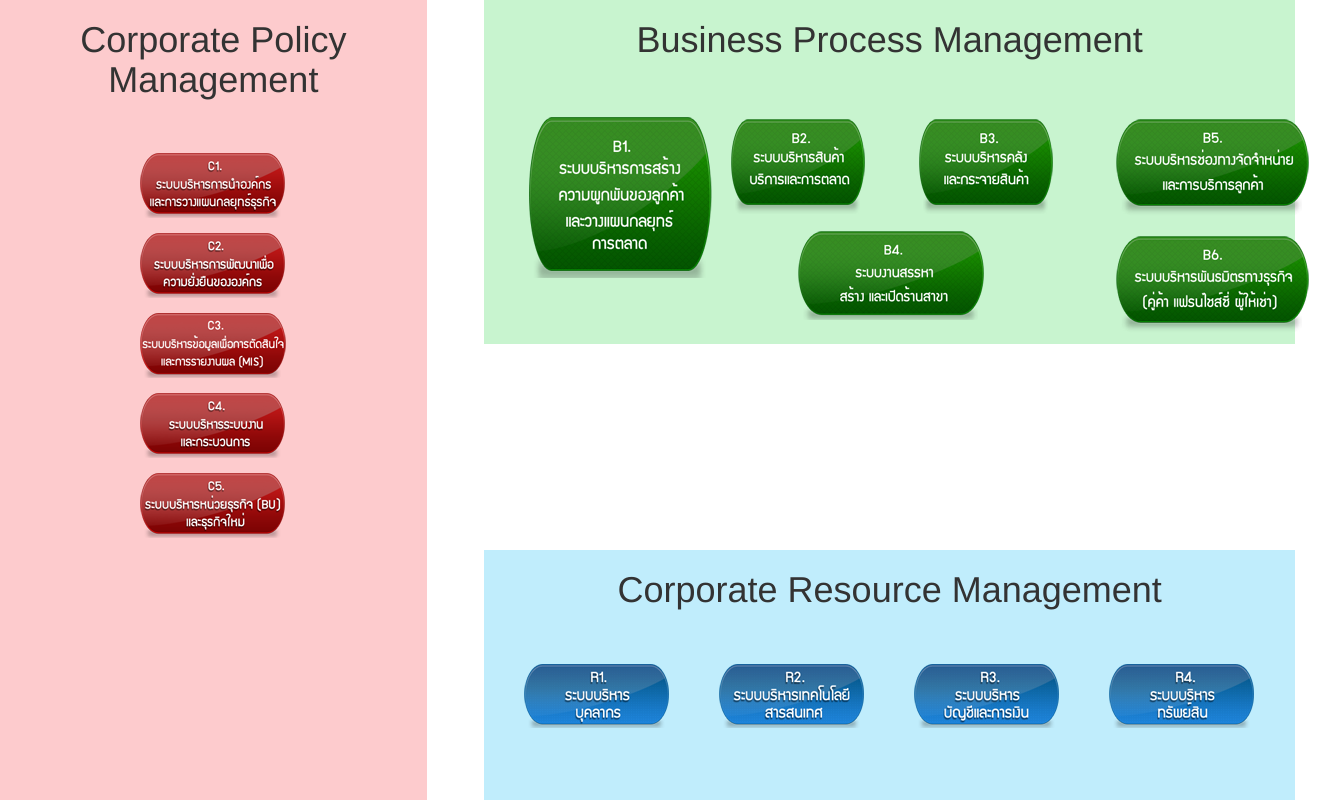
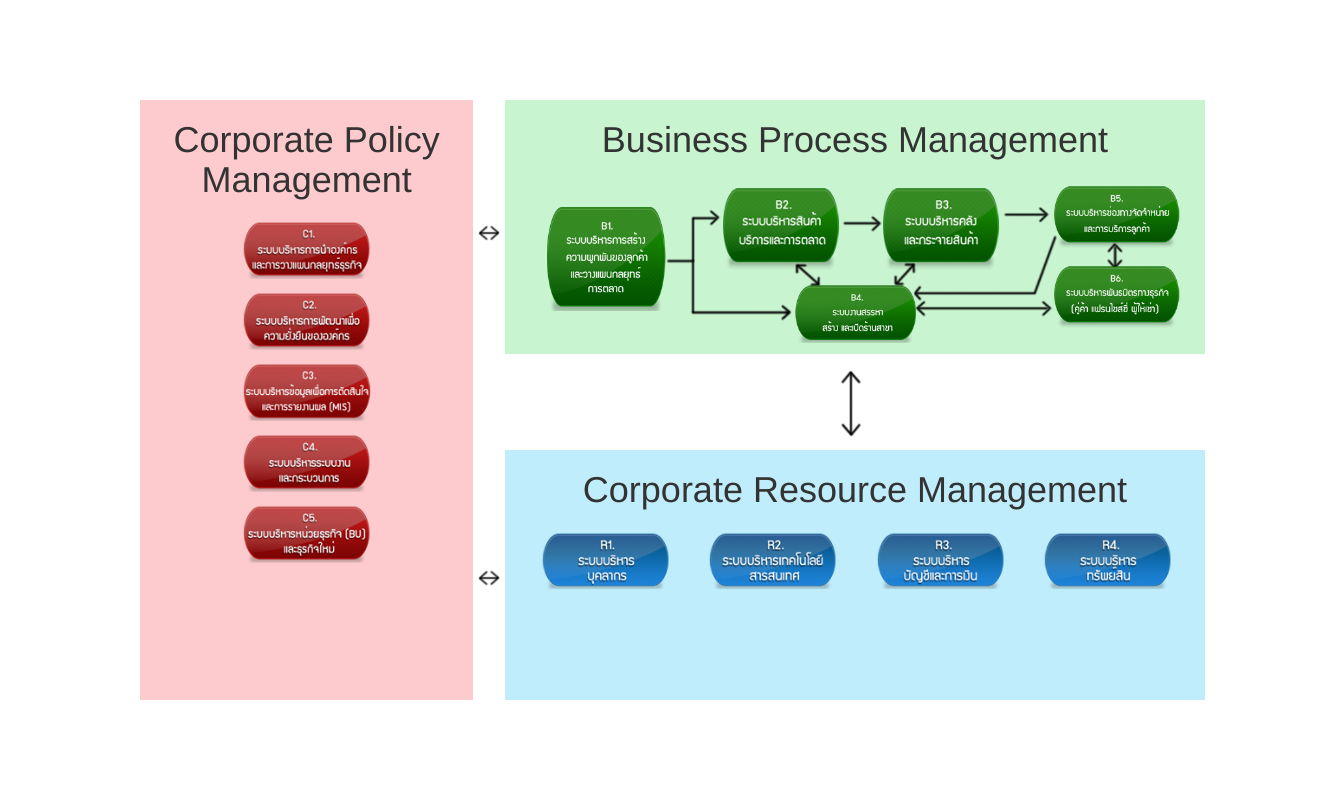
Before and after one commit to vtno/CPWA, a plain HTML site: page index.html in a window 1280 px wide. Shown: the whole page, 1319 px wide, since content can reach past the window. Drawn offline with nearby package versions, Linux system fonts and the light colour scheme.

Commit message:
add arrow

```diff
--- a/css/styles.css
+++ b/css/styles.css
@@ -4,9 +4,44 @@
 }
 .bpm{
   background-color: #c8f4cf;
-  width: 95%;
-  right: 0;
+  background-image: url('../images/Screen Shot 2016-09-14 at 8.07.00 PM@3x.png');
+  background-size: cover;
+  width: 700px;
+  right: -50px;
   position: absolute;
+}
+.img-arrow {
+  position: absolute;
+  z-index: 20;
+  left: 700px;
+  top: 270px;
+  width: 22px;
+}
+.arrow-side {
+  position: absolute;
+  z-index: 20;
+  left: 338px;
+  top: 125px;
+  width: 22px;
+}
+.arrow-side2 {
+  position: absolute;
+  z-index: 20;
+  left: 338px;
+  top: 470px;
+  width: 22px;
+}
+.container-fluid {
+  width: 1000px!important;
+  position: relative;
+  top: 50%;
+  left: 0;
+  right:0;
+  margin: 0 auto;
+  transform: translateY(-50%)
+}
+img {
+  width: 130px
 }
 .cpm {
   background-color: #fdcbcd;
@@ -23,8 +58,8 @@
 .crm {
   vertical-align: middle;
   background-color: #c0edfc;
-  width: 95%;
-  right: 0;
+  width: 700px;
+  right: -50px;
   height: 250px;
   margin-top: 50px;
   bottom: 0;
@@ -37,7 +72,7 @@
   height: auto;
 }
 h1 {
-  margin-bottom: 50px
+  margin-bottom: 20px
 }
 
 .dropdown-toggle {
--- a/index.html
+++ b/index.html
@@ -12,11 +12,14 @@
 
 <body>
   <div class="container-fluid">
+    <img src='./images/Screen Shot 2016-09-14 at 8.40.50 PM@3x.png' class='img-arrow'>
+    <img src='./images/short.png' class='arrow-side'>
+    <img src='./images/short.png' class='arrow-side2'>
     <div class="row text-center">
-      <div class="col-md-4 cpm">
+      <div class="col-xs-4 cpm">
         <h1>Corporate Policy Management</h1>
         <div class="row">
-          <div class="dropdown col-md-6 col-md-offset-3">
+          <div class="dropdown col-xs-6 col-xs-offset-3">
             <button id="c1" class="dropdown-toggle" data-toggle="dropdown" aria-haspopup="true" aria-expanded="false" title=''>
               <img src="images/button/C/C-Resize/c1-light.png" alt="c1" id="c1-hover" class='hover'>
               <img src="images/button/C/C-Resize/c1.png" alt="c1" id="c1-normal" class='normal'>
@@ -119,7 +122,7 @@
               </li>
             </ul>
           </div>
-          <div class="dropdown col-md-6 col-md-offset-3">
+          <div class="dropdown col-xs-6 col-xs-offset-3">
             <button id="c2" class="dropdown-toggle" data-toggle="dropdown" aria-haspopup="true" aria-expanded="false" title=''>
               <img src="images/button/C/C-Resize/c2-light.png" id="c2-hover" class='hover'>
               <img src="images/button/C/C-Resize/c2.png" alt="c2" id="c2-normal" class='normal'>
@@ -203,7 +206,7 @@
               </li>
             </ul>
           </div>
-          <div class="dropdown col-md-6 col-md-offset-3">
+          <div class="dropdown col-xs-6 col-xs-offset-3">
             <button id="c3" class="dropdown-toggle" data-toggle="dropdown" aria-haspopup="true" aria-expanded="false" title=''>
               <img src="images/button/C/C-Resize/c3-light.png" id="c3-hover" class='hover'>
               <img src="images/button/C/C-Resize/c3.png" alt="c3" id="c3-normal" class='normal'>
@@ -319,7 +322,7 @@
               </li>
             </ul>
           </div>
-          <div class="dropdown col-md-6 col-md-offset-3">
+          <div class="dropdown col-xs-6 col-xs-offset-3">
             <button id="c4" class="dropdown-toggle" data-toggle="dropdown" aria-haspopup="true" aria-expanded="false" title=''>
               <img src="images/button/C/C-Resize/c4-light.png" id="c4-hover" class='hover'>
               <img src="images/button/C/C-Resize/c4.png" alt="c4" id="c4-normal" class='normal'>
@@ -395,7 +398,7 @@
               </li>
             </ul>
           </div>
-          <div class="dropdown col-md-6 col-md-offset-3">
+          <div class="dropdown col-xs-6 col-xs-offset-3">
             <button id="c5" class="dropdown-toggle" data-toggle="dropdown" aria-haspopup="true" aria-expanded="false" title=''>
               <img src="images/button/C/C-Resize/c5-light.png" id="c5-hover" class='hover'>
               <img src="images/button/C/C-Resize/c5.png" alt="c5" id="c5-normal" class='normal'>
@@ -527,14 +530,14 @@
           </div>
         </div>
       </div>
-      <div class="col-md-8 right-col">
+      <div class="col-xs-8 right-col">
         <div class="row bpm">
           <h1>Business Process Management</h1>
-          <div class="col-md-3">
-            <div class="dropdown col-md-6">
+          <div class="col-xs-3">
+            <div class="dropdown col-xs-6">
               <button id="b1" class="dropdown-toggle" data-toggle="dropdown" aria-haspopup="true" aria-expanded="false" title=''>
-                <img src="images/button/B/resize/b1.png" alt="b1" id='b1-normal' class="normal">
-                <img src="images/button/B/resize/b1-light.png" alt="b1" id='b1-hover'  class="hover">
+                <img src="images/button/B/resize/b1.png" alt="b1" id='b1-normal' class="normal" style='margin-top:22px;'>
+                <img src="images/button/B/resize/b1-light.png" alt="b1" id='b1-hover'  class="hover" style='margin-top:22px;'>
               </button>
               <ul class="menu-item dropdown-menu" style="left:-250">
                 <li class="dropdown dropdown-submenu">
@@ -604,8 +607,8 @@
               </ul>
             </div>
           </div>
-          <div class="col-md-6">
-            <div class="col-md-6">
+          <div class="col-xs-6">
+            <div class="col-xs-6">
               <div class="dropdown">
                 <button id="b2" class="dropdown-toggle" data-toggle="dropdown" aria-haspopup="true" aria-expanded="false" title=''>
                   <img src="images/button/B/resize/b2.png" alt="b2" id='b2-normal' class="normal">
@@ -867,7 +870,7 @@
                 </ul>
               </div>
             </div>
-            <div class="col-md-6">
+            <div class="col-xs-6">
               <div class="dropdown">
                 <button id="b3" class="dropdown-toggle" data-toggle="dropdown" aria-haspopup="true" aria-expanded="false" title=''>
                   <img src="images/button/B/resize/b3.png" alt="b3" id='b3-normal' class="normal">
@@ -1377,7 +1380,7 @@
                 </li>
               </ul>
           </div>
-          <div class="col-md-3">
+          <div class="col-xs-3">
             <div class="dropdown">
               <button id="b5" class="dropdown-toggle" data-toggle="dropdown" aria-haspopup="true" aria-expanded="false" title=''>
                 <img src="images/button/B/resize/b5.png" alt="b5" id='b5-normal' class='normal'>
@@ -1760,8 +1763,8 @@
         </div>
         <div class="row crm">
           <h1>Corporate Resource Management</h1>
-          <div class="col-md-12">
-            <div class="col-md-3">
+          <div class="col-xs-12">
+            <div class="col-xs-3">
               <button id="r1" class="dropdown-toggle" data-toggle="dropdown" aria-haspopup="true" aria-expanded="false" title=''>
                 <img src="images/button/R/R-resize/r1.png" alt="r1" id="r1-normal"class="normal">
                 <img src="images/button/R/R-resize/r1-light.png" alt="r1" id="r1-hover"class="hover">
@@ -1872,7 +1875,7 @@
                 </li>
               </ul>
             </div>
-            <div class="col-md-3" >
+            <div class="col-xs-3" >
                <button id="r2" class="dropdown-toggle" data-toggle="dropdown" aria-haspopup="true" aria-expanded="false" title='' >
                  <img src="images/button/R/R-resize/r2.png" alt="r2" id="r2-normal"class="normal">
                  <img src="images/button/R/R-resize/r2-light.png" alt="r2" id="r2-hover"class="hover">
@@ -1960,7 +1963,7 @@
                  </li>
                </ul>
             </div>
-            <div class="col-md-3">
+            <div class="col-xs-3">
               <button id="r3" class="dropdown-toggle" data-toggle="dropdown" aria-haspopup="true" aria-expanded="false" title='' >
                 <img src="images/button/R/R-resize/r3.png" alt="r3" id="r3-normal"class="normal">
                 <img src="images/button/R/R-resize/r3-light.png" alt="r3" id="r3-hover"class="hover">
@@ -2198,7 +2201,7 @@
                 </li>
               </ul>
             </div>
-            <div class="col-md-3">
+            <div class="col-xs-3">
               <button id="r4" class="dropdown-toggle" data-toggle="dropdown" aria-haspopup="true" aria-expanded="false" title='' >
                 <img src="images/button/R/R-resize/r4.png" alt="r4" id="r4-normal"class="normal">
                 <img src="images/button/R/R-resize/r4-light.png" alt="r4" id="r4-hover"class="hover">
--- a/js/setHeight.js
+++ b/js/setHeight.js
@@ -1,4 +1,4 @@
-height = $(window).height().toString();
+height = 600
 $(document).ready(function(){
   $('.cpm').css('height', height+'px');
   $('.right-col').css('height', height+'px');
```
Also changed, not shown: images/Screen Shot 2016-09-14 at 8.07.00 PM@3x.png (added), images/Screen Shot 2016-09-14 at 8.40.50 PM@3x.png (added), images/short.png (added).
